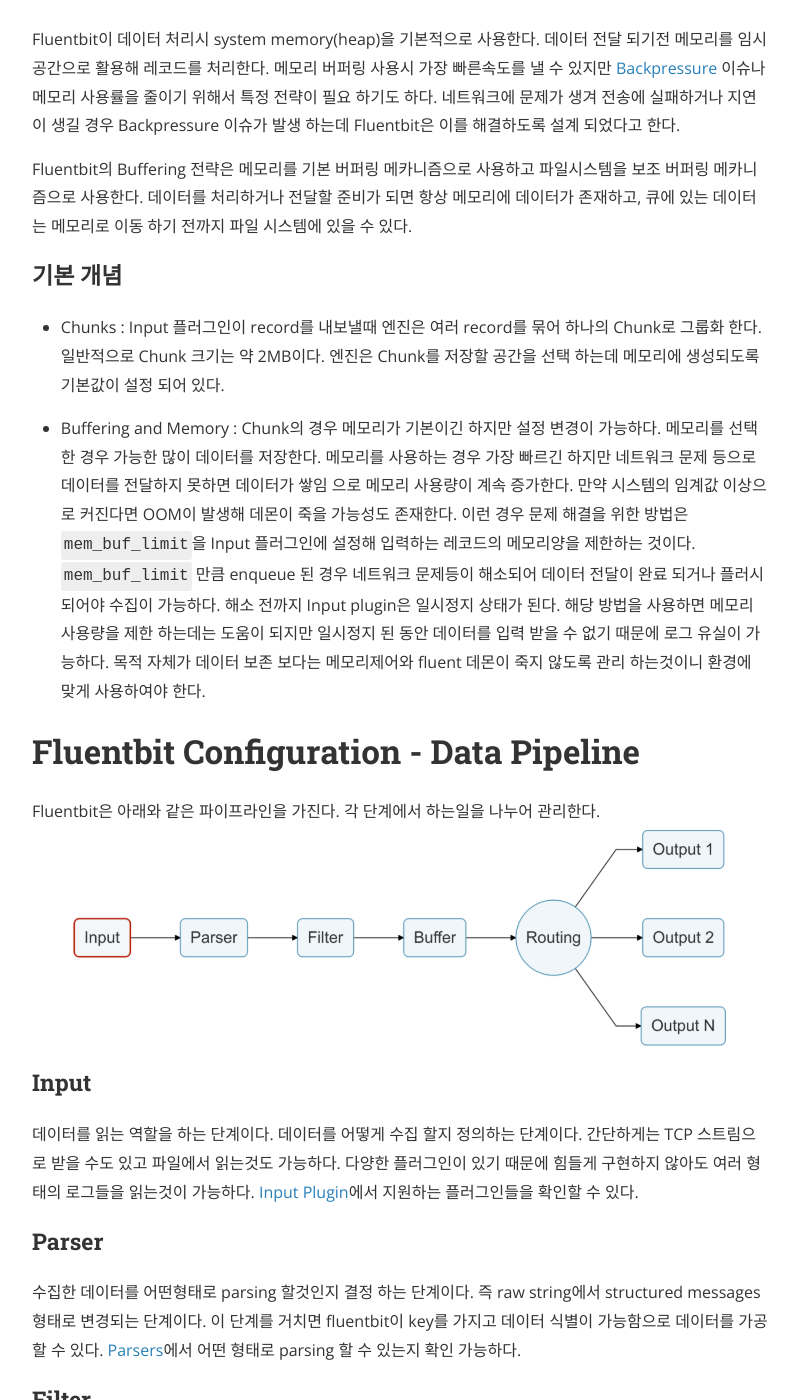
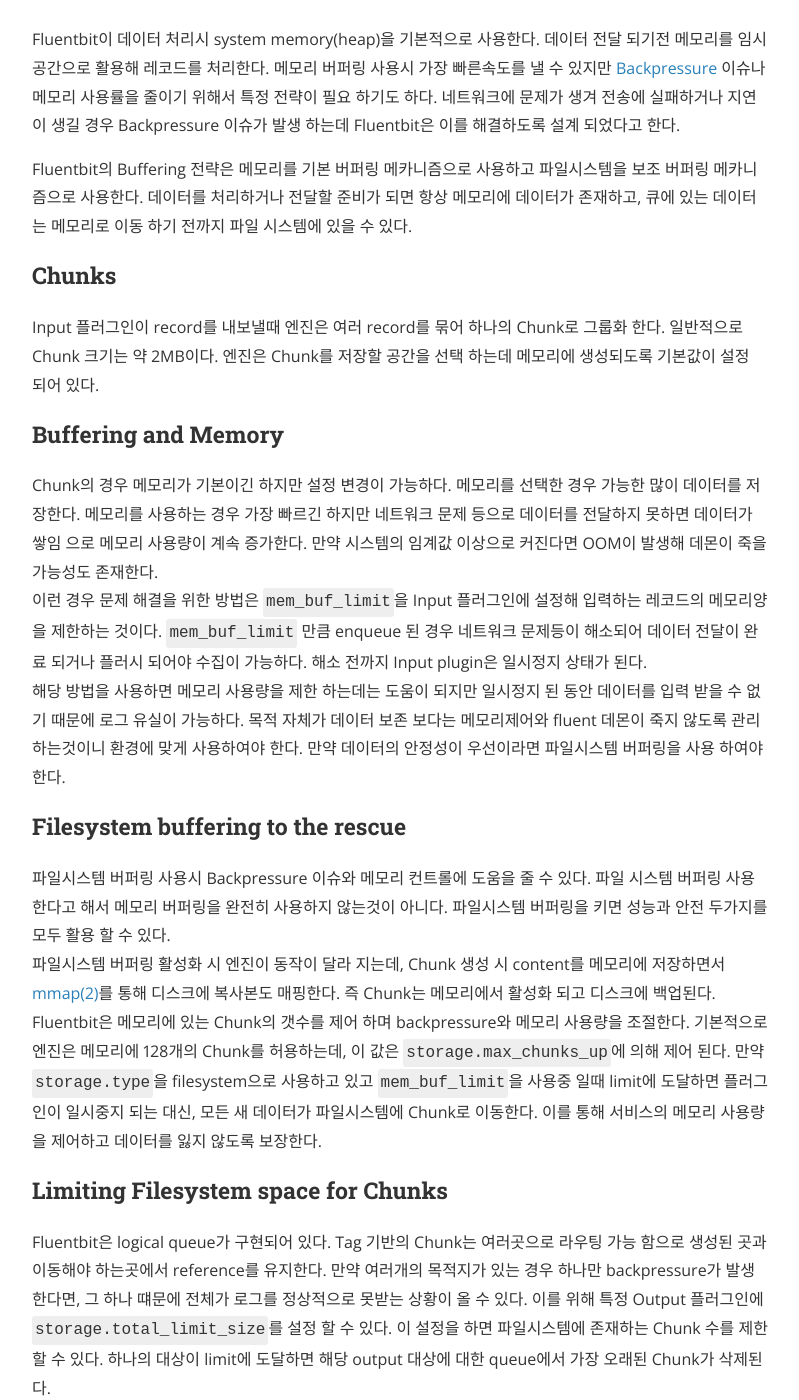
Before and after one commit to jukops/jukops.github.io, a Jekyll site: the page built from _posts/2021-01-17-log_fluentbit_basic.md, in a window 1280 px wide and 1400 px high, scrolled down 1639 px. Shown: the whole window, without its empty margins (240-1039 px from the left). Built offline with Jekyll 4.4.1, drawn with Linux system fonts in a browser that asks for light colours; nearby versions of some CDN libraries; some of the changed text lies outside the part shown.

Commit message:
Update fluentbit

````diff
--- a/_posts/2021-01-17-log_fluentbit_basic.md
+++ b/_posts/2021-01-17-log_fluentbit_basic.md
@@ -36,13 +36,67 @@
 
 Fluentbit의 Buffering 전략은 메모리를 기본 버퍼링 메카니즘으로 사용하고 파일시스템을 보조 버퍼링 메카니즘으로 사용한다. 데이터를 처리하거나 전달할 준비가 되면 항상 메모리에 데이터가 존재하고, 큐에 있는 데이터는 메모리로 이동 하기 전까지 파일 시스템에 있을 수 있다.
 
-### 기본 개념
-- Chunks : Input 플러그인이 record를 내보낼때 엔진은 여러 record를 묶어 하나의
+### Chunks
+Input 플러그인이 record를 내보낼때 엔진은 여러 record를 묶어 하나의
 Chunk로 그룹화 한다. 일반적으로 Chunk 크기는 약 2MB이다. 엔진은 Chunk를 저장할 공간을 선택 하는데 메모리에 생성되도록 기본값이 설정 되어 있다.
 
-- Buffering and Memory : Chunk의 경우 메모리가 기본이긴 하지만 설정 변경이 가능하다. 메모리를 선택한 경우 가능한 많이 데이터를 저장한다. 메모리를 사용하는 경우 가장 빠르긴 하지만 네트워크 문제 등으로 데이터를 전달하지 못하면 데이터가 쌓임 으로 메모리 사용량이 계속 증가한다. 만약 시스템의 임계값 이상으로 커진다면 OOM이 발생해 데몬이 죽을 가능성도 존재한다. 이런 경우 문제 해결을 위한 방법은 `mem_buf_limit`을 Input 플러그인에 설정해 입력하는 레코드의 메모리양을 제한하는 것이다. `mem_buf_limit` 만큼 enqueue 된 경우 네트워크 문제등이 해소되어 데이터 전달이 완료 되거나 플러시 되어야 수집이 가능하다. 해소 전까지 Input plugin은 일시정지 상태가 된다.
-해당 방법을 사용하면 메모리 사용량을 제한 하는데는 도움이 되지만 일시정지 된 동안 데이터를 입력 받을 수 없기 때문에 로그 유실이 가능하다. 목적 자체가 데이터 보존 보다는 메모리제어와 fluent 데몬이 죽지 않도록 관리 하는것이니 환경에 맞게 사용하여야 한다.
+### Buffering and Memory
+Chunk의 경우 메모리가 기본이긴 하지만 설정 변경이 가능하다. 메모리를 선택한 경우 가능한 많이 데이터를 저장한다. 메모리를 사용하는 경우 가장 빠르긴 하지만 네트워크 문제 등으로 데이터를 전달하지 못하면 데이터가 쌓임 으로 메모리 사용량이 계속 증가한다. 만약 시스템의 임계값 이상으로 커진다면 OOM이 발생해 데몬이 죽을 가능성도 존재한다.
+이런 경우 문제 해결을 위한 방법은 `mem_buf_limit`을 Input 플러그인에 설정해 입력하는 레코드의 메모리양을 제한하는 것이다. `mem_buf_limit` 만큼 enqueue 된 경우 네트워크 문제등이 해소되어 데이터 전달이 완료 되거나 플러시 되어야 수집이 가능하다. 해소 전까지 Input plugin은 일시정지 상태가 된다.
+해당 방법을 사용하면 메모리 사용량을 제한 하는데는 도움이 되지만 일시정지 된 동안 데이터를 입력 받을 수 없기 때문에 로그 유실이 가능하다. 목적 자체가 데이터 보존 보다는 메모리제어와 fluent 데몬이 죽지 않도록 관리 하는것이니 환경에 맞게 사용하여야 한다. 만약 데이터의 안정성이 우선이라면 파일시스템 버퍼링을 사용 하여야 한다.
 
+### Filesystem buffering to the rescue
+파일시스템 버퍼링 사용시 Backpressure 이슈와 메모리 컨트롤에 도움을 줄 수 있다. 파일 시스템 버퍼링 사용 한다고 해서 메모리 버퍼링을 완전히 사용하지 않는것이 아니다. 파일시스템 버퍼링을 키면 성능과 안전 두가지를 모두 활용 할 수 있다.
+파일시스템 버퍼링 활성화 시 엔진이 동작이 달라 지는데, Chunk 생성 시 content를 메모리에 저장하면서 [mmap(2)](https://man7.org/linux/man-pages/man2/mmap.2.html)를 통해 디스크에 복사본도 매핑한다. 즉 Chunk는 메모리에서 활성화 되고 디스크에 백업된다.
+Fluentbit은 메모리에 있는 Chunk의 갯수를 제어 하며 backpressure와 메모리 사용량을 조절한다. 기본적으로 엔진은 메모리에 128개의 Chunk를 허용하는데, 이 값은 `storage.max_chunks_up`에 의해 제어 된다.
+만약 `storage.type`을 filesystem으로 사용하고 있고 `mem_buf_limit`을 사용중 일때 limit에 도달하면 플러그인이 일시중지 되는 대신, 모든 새 데이터가 파일시스템에 Chunk로 이동한다. 이를 통해 서비스의 메모리 사용량을 제어하고 데이터를 잃지 않도록 보장한다.
+
+### Limiting Filesystem space for Chunks
+Fluentbit은 logical queue가 구현되어 있다. Tag 기반의 Chunk는 여러곳으로 라우팅 가능 함으로 생성된 곳과 이동해야 하는곳에서 reference를 유지한다.
+만약 여러개의 목적지가 있는 경우 하나만 backpressure가 발생한다면, 그 하나 떄문에 전체가 로그를 정상적으로 못받는 상황이 올 수 있다. 이를 위해 특정 Output 플러그인에 `storage.total_limit_size`를 설정 할 수 있다. 이 설정을 하면 파일시스템에 존재하는 Chunk 수를 제한 할 수 있다. 하나의 대상이 limit에 도달하면 해당 output 대상에 대한 queue에서 가장 오래된 Chunk가 삭제된다.
+
+### Configuration - storage layer
+Storage layer는 Service, Input, Output 3개의 영역을 가진다. 상세한 설정을 보려면 이 [페이지](https://docs.fluentbit.io/manual/administration/configuring-fluent-bit/configuration-file)에서 확인할 수 있다.
+
+- Service : Storage layer의 global environment 설정이다.
+
+  ```
+  [SERVICE]
+    flush                     1
+    log_Level                 info
+    storage.path              /var/log/flb-storage/
+    storage.sync              normal
+    storage.checksum          off
+    storage.backlog.mem_limit 5M
+  ```
+  위와 같은 설정이 있다면 data의 root는 /var/log/flb-storage/고, normal 동기화를 사용한다. backlog data 처리시 메모리는 최대 5MB까지 사용한다. 그리고 1 초마다 데이터를 flush 한다.
+
+- Input : 데이터를 입력 받는 부분이다. 모든 Input 플러그인은 storage 환경 설정이 가능하다.
+
+  ```
+  [INPUT]
+    name          cpu
+    storage.type  filesystem
+
+  [INPUT]
+    name          mem
+    storage.type  memory
+  ```
+  cpu는 파일시스템으로 버퍼링되고, mem은 메모리에 버퍼링 된다.
+
+- Output : 데이터를 목적지로 보내는 부분이다. 특정 Chunk가 filesystem 인 경우 Output에서 logical queue의 크기 제어가 가능하다.
+
+  ```
+  [INPUT]
+    name                      cpu
+    storage.type              filesystem
+
+  [OUTPUT]
+    name                      stackdriver
+    match                     *
+    storage.total_limit_size  5M
+  ```
+  cpu data를 파일시스템에 생성하고 stackdriver로 전달된다. Fluentbit이 네트워크 문제로 전송할 수 없게 되면 CPU data를 계속 버퍼링 하지만 최신 5MB만 유지한다.
 
 # Fluentbit Configuration - Data Pipeline
 Fluentbit은 아래와 같은 파이프라인을 가진다. 각 단계에서 하는일을 나누어 관리한다.
````
